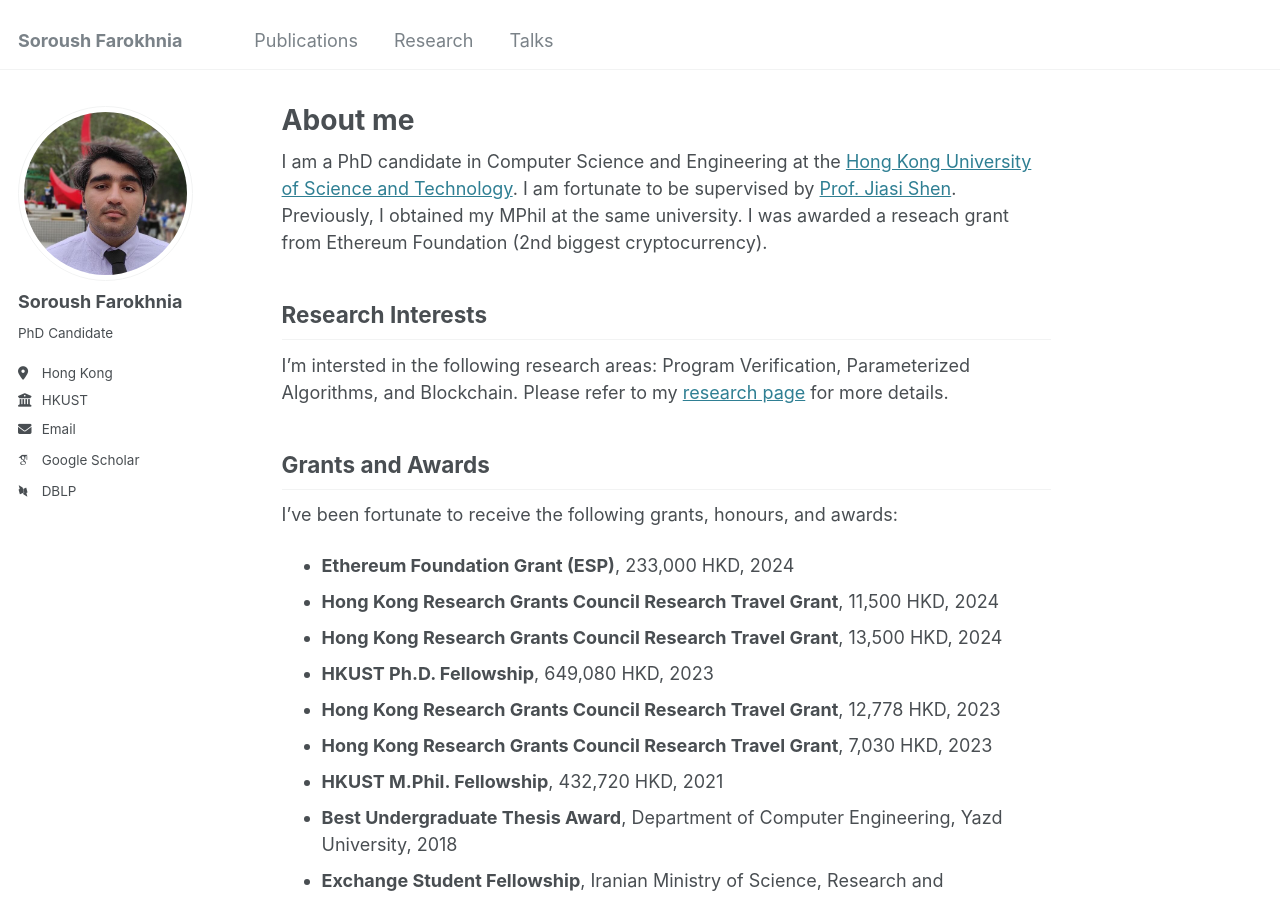
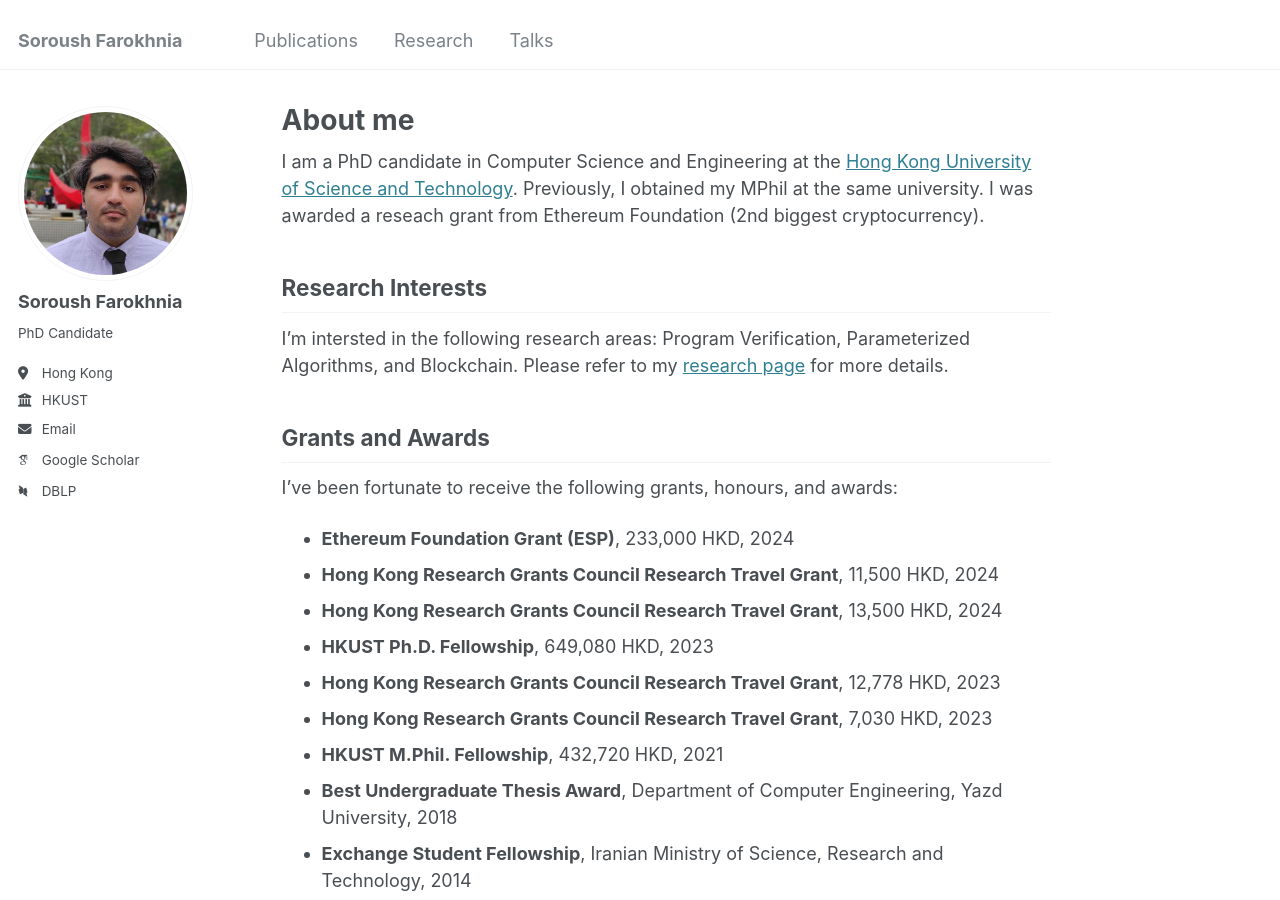
Before and after one commit to destrat18/destrat18.github.io, a Jekyll site: the page built from _pages/about.md, in a window 1280 px wide and 900 px high. Built offline with Jekyll 4.4.1, drawn with Linux system fonts in a browser that asks for light colours; some web fonts are replaced.

Commit message:
Remove supervisor name!

```diff
--- a/_pages/about.md
+++ b/_pages/about.md
@@ -7,7 +7,7 @@ redirect_from:
   - /about.html
 ---
 
-I am a PhD candidate in Computer Science and Engineering at the [Hong Kong University of Science and Technology](https://www.ust.hk/). I am fortunate to be supervised by [Prof. Jiasi Shen](https://shenjiasi.com/). Previously, I obtained my MPhil at the same university. I was awarded a reseach grant from Ethereum Foundation (2nd biggest cryptocurrency).
+I am a PhD candidate in Computer Science and Engineering at the [Hong Kong University of Science and Technology](https://www.ust.hk/). Previously, I obtained my MPhil at the same university. I was awarded a reseach grant from Ethereum Foundation (2nd biggest cryptocurrency).
 
 ## Research Interests
 I'm intersted in the following research areas: Program Verification, Parameterized Algorithms, and Blockchain. Please refer to my [research page](/research) for more details.
```
